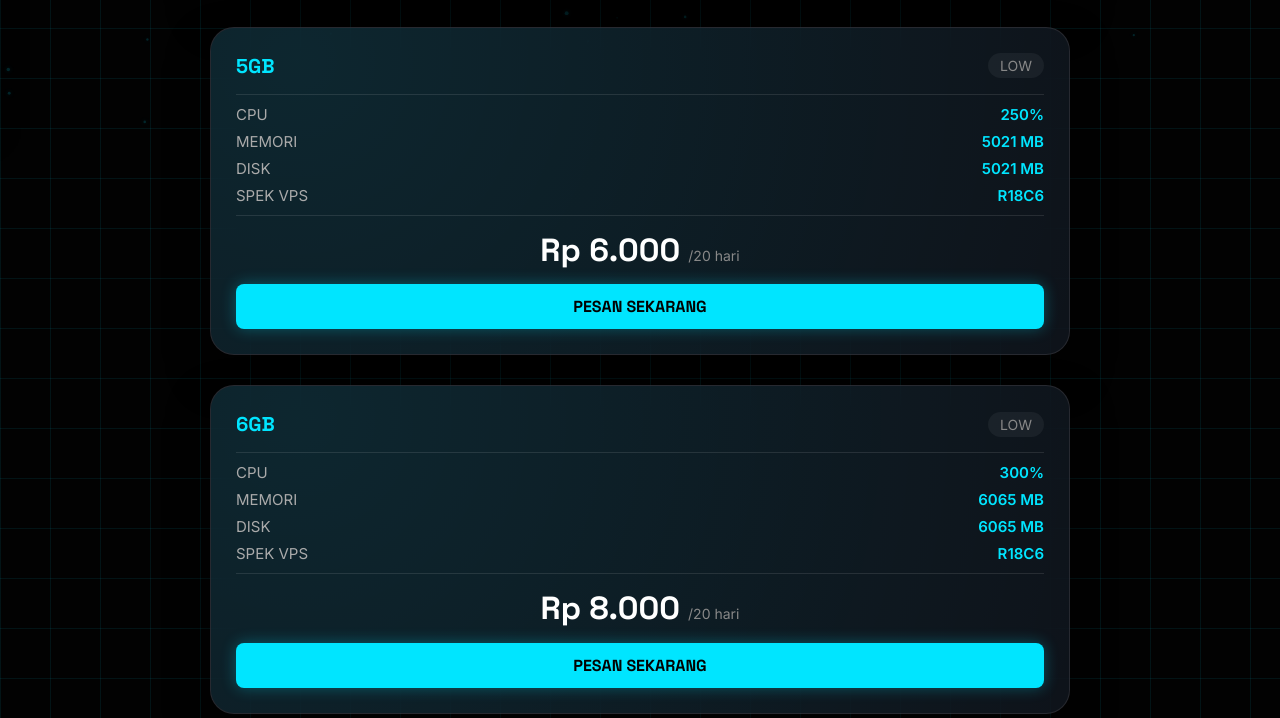
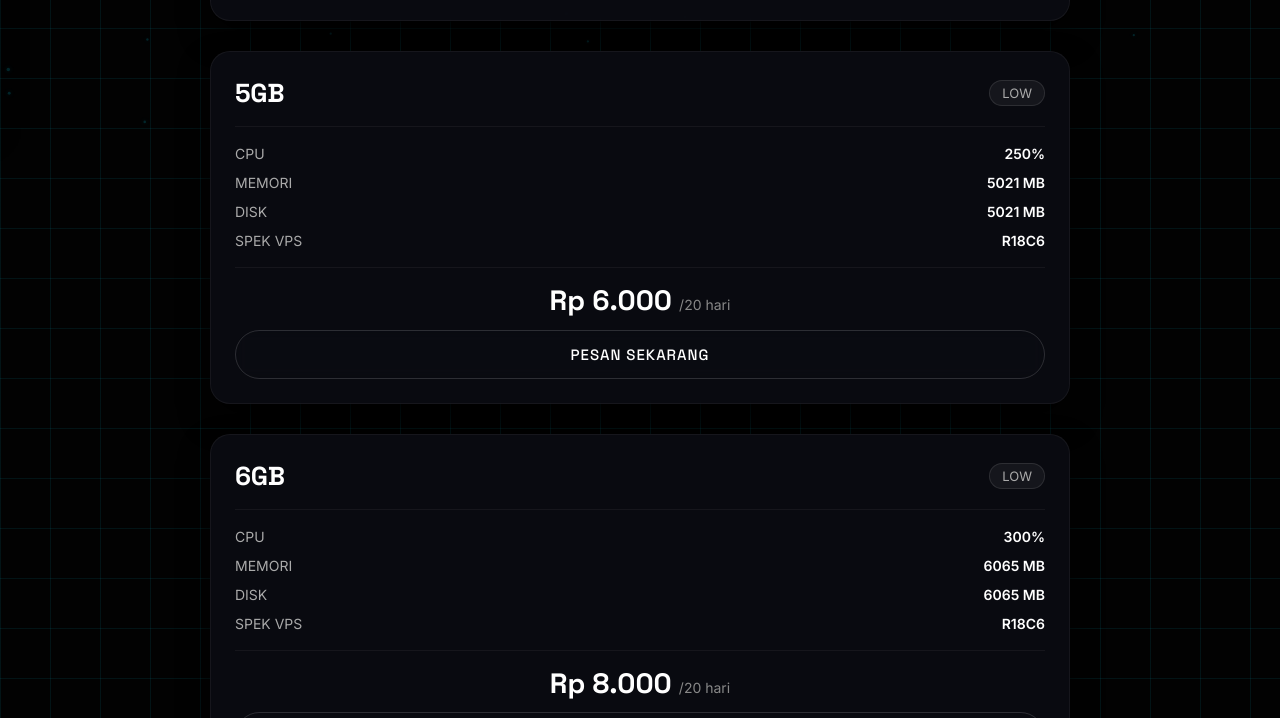
Before and after one commit to Alwaysnyzzz/website-dzzxnzz, a website: page product/panelptero.html in a window 1280 px wide. Shown: the part 672-1390 px from the top of the page. Drawn offline with Linux system fonts and the light colour scheme.

Commit message:
Fresh copy from storage

```diff
--- a/css/panelptero.css
+++ b/css/panelptero.css
@@ -88,107 +88,101 @@
     gap: 30px;
 }
 
-/* Card versi 20 hari (biasa) */
+/* ===== GAYA CARD 20 HARI (MENGIKUTI GAMBAR) ===== */
 .panel-card {
-    background: rgba(20,25,35,0.7);
-    backdrop-filter: blur(20px);
-    border-radius: 24px;
-    border: 1px solid rgba(255,255,255,0.1);
-    box-shadow: 0 20px 40px rgba(0,0,0,0.5);
-    position: relative;
-    overflow: hidden;
+    background: rgba(10, 12, 18, 0.9);
+    backdrop-filter: blur(10px);
+    border-radius: 20px;
+    padding: 24px;
+    border: 1px solid rgba(255, 255, 255, 0.05);
+    box-shadow: 0 15px 30px rgba(0, 0, 0, 0.8);
 }
-.card-glow {
-    position: absolute;
-    top: -50%;
-    left: -50%;
-    width: 200%;
-    height: 200%;
-    background: radial-gradient(circle at 30% 30%, rgba(0,229,255,0.1), transparent 70%);
-    pointer-events: none;
-}
-.card-content {
-    position: relative;
-    padding: 25px;
-    z-index: 1;
-}
-.card-header {
+
+.panel-card .card-header {
     display: flex;
     align-items: center;
     justify-content: space-between;
-    margin-bottom: 15px;
+    margin-bottom: 16px;
 }
-.card-badge {
+
+.panel-card .card-badge {
     font-family: 'Space Grotesk', sans-serif;
-    font-size: 20px;
+    font-size: 26px;
     font-weight: 700;
-    color: #00e5ff;
+    color: #fff;
+    letter-spacing: -0.3px;
 }
-.card-tier {
+
+.panel-card .card-tier {
     font-family: 'Inter', sans-serif;
-    font-size: 14px;
-    color: #888;
+    font-size: 13px;
+    color: #aaa;
+    background: rgba(255, 255, 255, 0.05);
     padding: 4px 12px;
-    background: rgba(255,255,255,0.05);
-    border-radius: 20px;
+    border-radius: 30px;
+    border: 1px solid rgba(255, 255, 255, 0.1);
 }
-.spec-list {
-    display: flex;
-    flex-direction: column;
-    gap: 8px;
-    margin: 15px 0;
-    padding: 10px 0;
-    border-top: 1px solid rgba(255,255,255,0.1);
-    border-bottom: 1px solid rgba(255,255,255,0.1);
+
+.panel-card .spec-list {
+    margin: 16px 0;
+    padding: 12px 0;
+    border-top: 1px solid rgba(255, 255, 255, 0.05);
+    border-bottom: 1px solid rgba(255, 255, 255, 0.05);
 }
-.spec-item {
+
+.panel-card .spec-item {
     display: flex;
     justify-content: space-between;
     align-items: center;
     font-family: 'Inter', sans-serif;
-    font-size: 15px;
+    font-size: 14px;
+    padding: 6px 0;
 }
-.spec-label {
+
+.panel-card .spec-label {
     color: #aaa;
 }
-.spec-value {
-    color: #00e5ff;
+
+.panel-card .spec-value {
+    color: #fff;
     font-weight: 600;
 }
-.price {
+
+.panel-card .price {
     font-family: 'Space Grotesk', sans-serif;
     font-size: 28px;
     font-weight: 700;
-    color: #00e5ff;
+    color: #fff;
     text-align: center;
-    margin: 15px 0;
+    margin: 16px 0 12px;
 }
-.price span {
+
+.panel-card .price span {
     font-size: 14px;
     color: #888;
     font-family: 'Inter', sans-serif;
     font-weight: 400;
 }
-.btn-pesan {
+
+.panel-card .btn-pesan {
     width: 100%;
-    padding: 12px;
-    background: #00e5ff;
-    border: none;
-    border-radius: 8px;
-    color: #020202;
+    padding: 14px;
+    background: transparent;
+    border: 1px solid rgba(255, 255, 255, 0.15);
+    border-radius: 50px;
+    color: #fff;
     font-family: 'Space Grotesk', sans-serif;
-    font-size: 16px;
-    font-weight: 700;
+    font-size: 15px;
+    font-weight: 500;
     cursor: pointer;
     transition: 0.2s;
-    box-shadow: 0 0 15px rgba(0,229,255,0.3);
+    backdrop-filter: blur(5px);
+    letter-spacing: 1px;
 }
-.btn-pesan:hover {
-    transform: translateY(-2px);
-    box-shadow: 0 0 25px #00e5ff;
-}
-.btn-pesan:active {
-    transform: scale(0.98);
+
+.panel-card .btn-pesan:hover {
+    background: rgba(255, 255, 255, 0.05);
+    border-color: rgba(255, 255, 255, 0.3);
 }
 
 /* ===== GAYA VIP UNTUK 30 HARI (Badge Premium dengan Mahkota) ===== */
--- a/product/panelptero.html
+++ b/product/panelptero.html
@@ -65,12 +65,10 @@
         <!-- Garis pemisah -->
         <div class="divider"></div>
 
-        <!-- Cards - Versi 20 Hari (tetap sama) -->
+        <!-- Cards - Versi 20 Hari -->
         <div id="cards20" class="cards-container">
             <!-- Card 3GB -->
             <div class="panel-card" data-panel="3">
-                <div class="card-glow"></div>
-                <div class="card-content">
                 <div class="card-header">
                     <span class="card-badge">3GB</span>
                     <span class="card-tier">LOW</span>
@@ -84,11 +82,8 @@
                 <div class="price" data-harga="4000">Rp 4.000 <span>/20 hari</span></div>
                 <button class="btn-pesan">PESAN SEKARANG</button>
             </div>
-            </div>
             <!-- Card 5GB -->
             <div class="panel-card" data-panel="5">
-                <div class="card-glow"></div>
-                <div class="card-content">
                 <div class="card-header">
                     <span class="card-badge">5GB</span>
                     <span class="card-tier">LOW</span>
@@ -102,11 +97,8 @@
                 <div class="price" data-harga="6000">Rp 6.000 <span>/20 hari</span></div>
                 <button class="btn-pesan">PESAN SEKARANG</button>
             </div>
-            </div>
             <!-- Card 6GB -->
             <div class="panel-card" data-panel="6">
-                <div class="card-glow"></div>
-                <div class="card-content">
                 <div class="card-header">
                     <span class="card-badge">6GB</span>
                     <span class="card-tier">LOW</span>
@@ -120,11 +112,8 @@
                 <div class="price" data-harga="8000">Rp 8.000 <span>/20 hari</span></div>
                 <button class="btn-pesan">PESAN SEKARANG</button>
             </div>
-            </div>
             <!-- Card 7GB -->
             <div class="panel-card" data-panel="7">
-                <div class="card-glow"></div>
-                <div class="card-content">
                 <div class="card-header">
                     <span class="card-badge">7GB</span>
                     <span class="card-tier">LOW</span>
@@ -139,9 +128,8 @@
                 <button class="btn-pesan">PESAN SEKARANG</button>
             </div>
         </div>
-        </div>
 
-        <!-- Cards - Versi 30 Hari (VIP dengan badge premium) -->
+        <!-- Cards - Versi 30 Hari (VIP) -->
         <div id="cards30" class="cards-container vip-container">
             <!-- Card 3GB VIP -->
             <div class="vip-card" data-panel="3">
```
Lines whose indentation alone changed are shown as unchanged.
